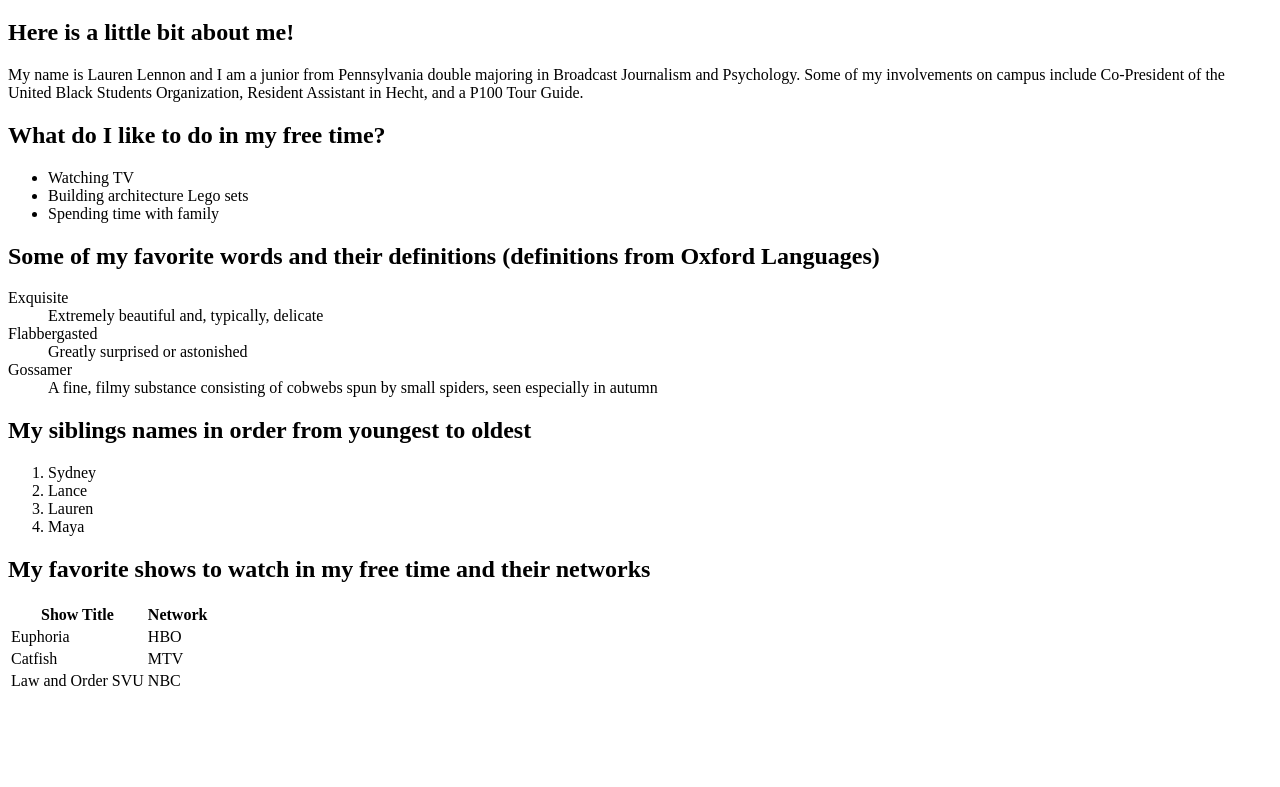
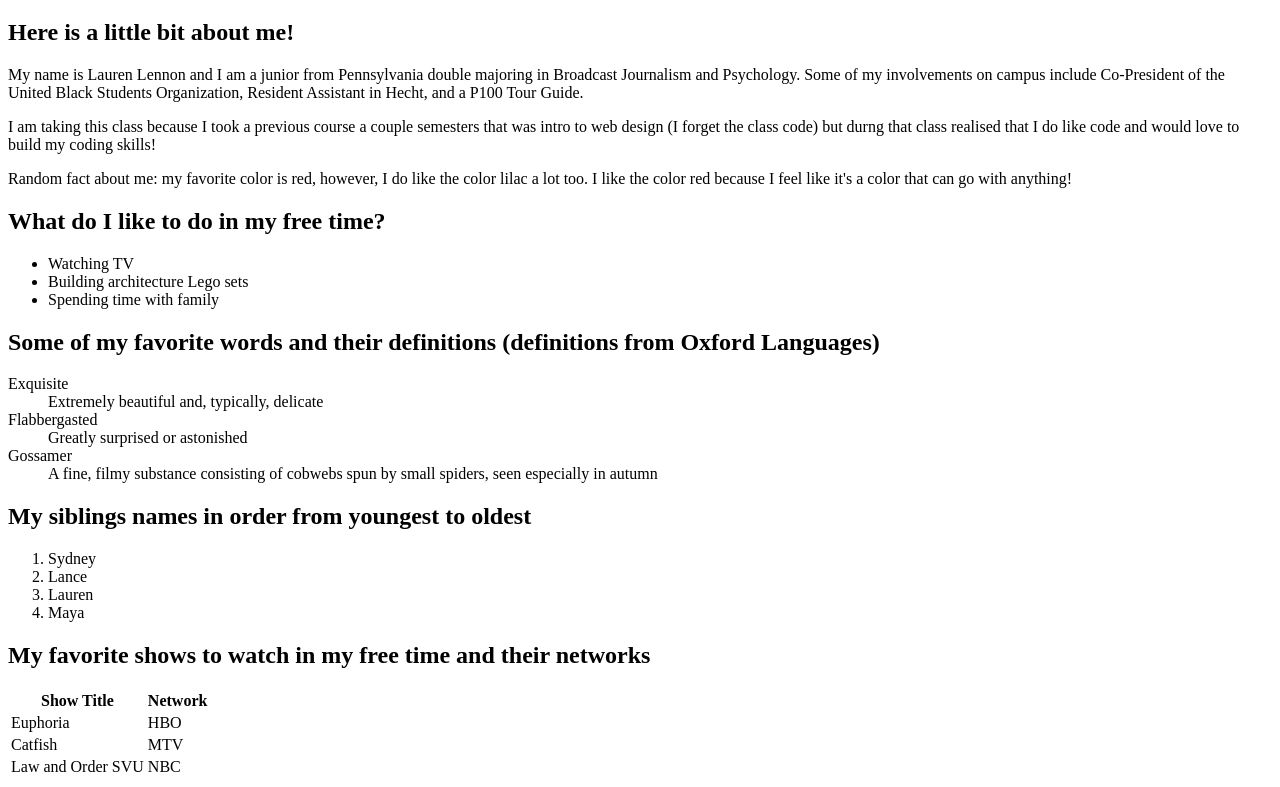
Before and after one commit to laurenlenn123/laurenlenn123, a plain HTML site: page project-one-lennon.html in a window 1280 px wide. Shown: the part 61-848 px from the top of the page. Before the commit the page ends 800 px from the top, so only its background shows below. Drawn offline with Linux system fonts and the light colour scheme.

Commit message:
Update project-one-lennon.html

```diff
--- a/project-one-lennon.html
+++ b/project-one-lennon.html
@@ -15,6 +15,14 @@
 <p> My name is Lauren Lennon and I am a junior from Pennsylvania double majoring in Broadcast Journalism and Psychology.
 Some of my involvements on campus include Co-President of the United Black Students Organization, Resident Assistant in Hecht, and a P100 Tour Guide.
 </p>
+
+<p>I am taking this class because I took a previous course a couple semesters that was intro to web design (I forget the class code) but durng that class  realised that I do like code and would love to build my coding skills!
+</p>
+
+<p> Random fact about me: my favorite color is red, however, I do like the color lilac a lot too. I like the color red because I feel like it's a color that can go with anything!
+</p>
+
+
 
 <h2>
   What do I like to do in my free time?
```
